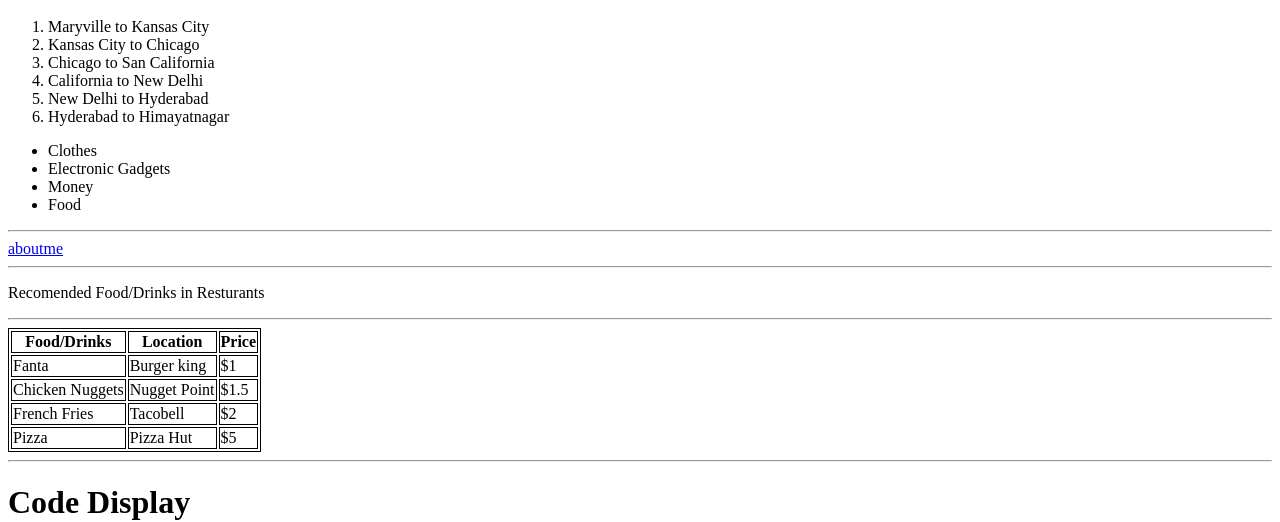
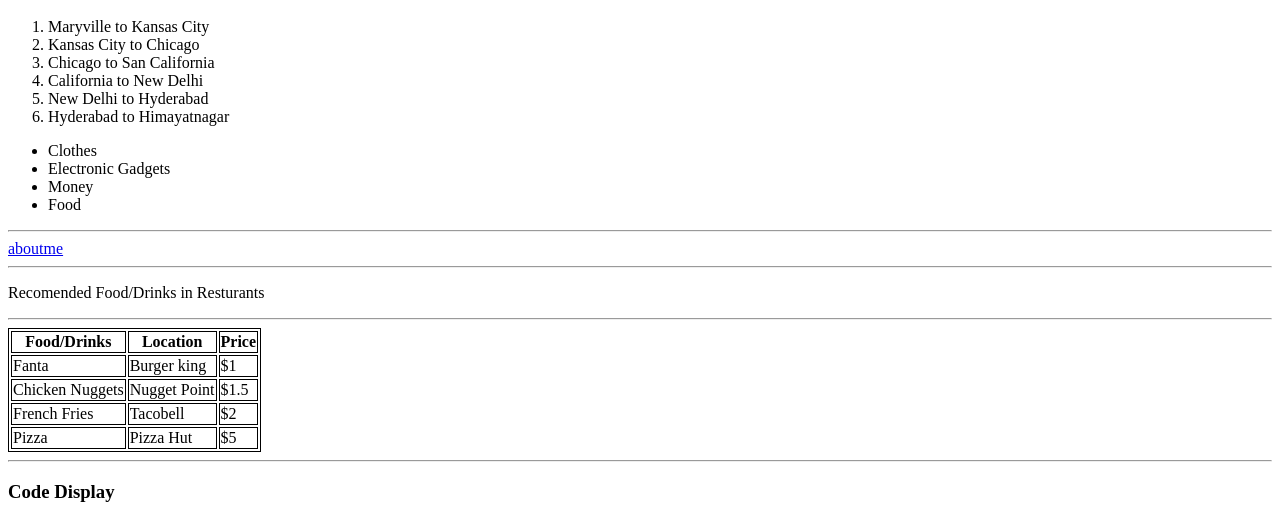
Before and after one commit to 44-563-WebApps-F21/webapps-f21-assignment-3-saikumarm007, a plain HTML site: page index.html in a window 1280 px wide. Shown: the part 229-751 px from the top of the page. Drawn offline with Linux system fonts and the light colour scheme.

Commit message:
newxchanges

```diff
--- a/index.html
+++ b/index.html
@@ -68,7 +68,7 @@
         <hr>
     </table>
     <hr>
-    <h1> Code Display </h1>
+    <h3> Code Display </h3>
     <blockquote>In computer science, a disjoint-set data structure, also called a union–find data structure or merge–find set, is a data structure that stores a collection of disjoint (non-overlapping) sets. Equivalently, it stores a partition of a set into disjoint subsets. It provides operations for adding new sets, merging sets (replacing them by their union), and finding a representative member of a set. The last operation allows to find out efficiently if any two elements are in the same or different sets.</blockquote>
     <pre>
         void make_set(int v) {
```
